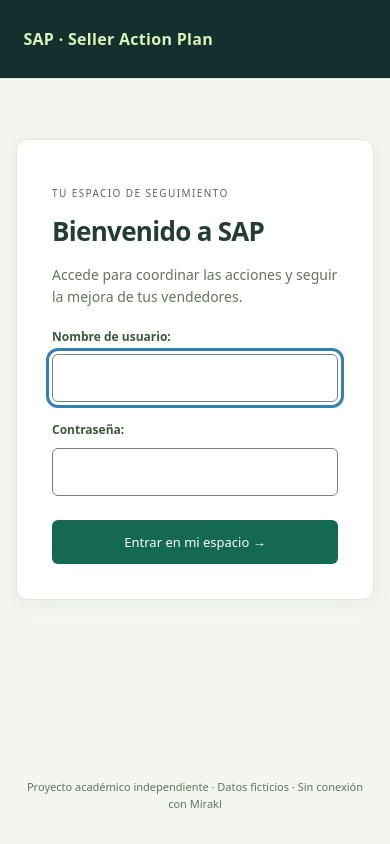
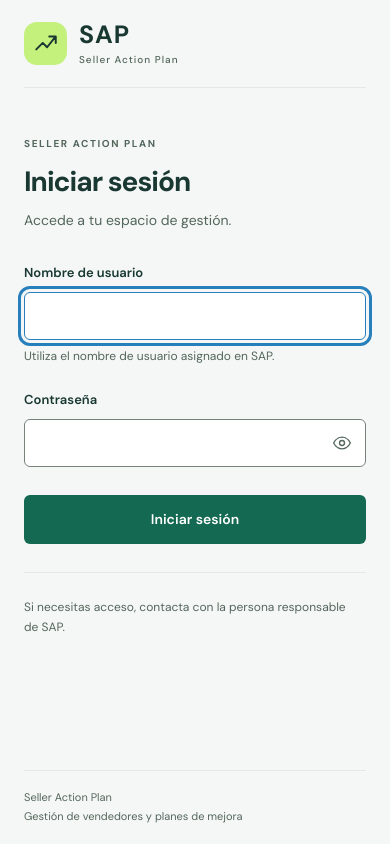
Before and after one commit to Pablorossl/Seller-Action-Plan-SAP-, a Django app: page /accounts/login/ in a window 390 px wide. Run offline with Django 5.2, Linux system fonts and the light colour scheme; parts of the project's set-up code (start-up, migrations or seed data) failed here and were passed over.

Commit message:
feat(auth): renovar interfaz de inicio de sesión
Rediseñar el login siguiendo la identidad visual de SAP.

Mejorar la experiencia de usuario y la adaptación responsive.

Optimizar formularios, validaciones y estados interactivos.

Mantener la integración con el sistema de autenticación existente.

```diff
--- /dev/null
+++ b/backend/sellers/static/sap/login.css
@@ -0,0 +1,206 @@
+@import url("https://fonts.googleapis.com/css2?family=DM+Sans:wght@400;450;500;550;600;650;700&display=swap");
+
+:root {
+  font-family: "DM Sans", ui-sans-serif, system-ui, -apple-system, BlinkMacSystemFont, "Segoe UI", sans-serif;
+  font-synthesis: none;
+  color: #183831;
+  background: #f5f7f6;
+  color-scheme: light;
+  --login-green: #146952;
+  --login-muted: #53665c;
+  --login-line: #e3e9e5;
+  --login-focus: #277fbc;
+}
+* { box-sizing: border-box; }
+body {
+  margin: 0;
+  min-width: 280px;
+  min-height: 100vh;
+  min-height: 100svh;
+  display: flex;
+  flex-direction: column;
+  font-size: 14px;
+  line-height: 1.6;
+}
+button, input { font: inherit; }
+button { cursor: pointer; touch-action: manipulation; }
+button, input { -webkit-tap-highlight-color: transparent; }
+button:focus-visible, input:focus-visible, a:focus-visible, [tabindex="-1"]:focus-visible {
+  outline: 3px solid var(--login-focus);
+  outline-offset: 3px;
+}
+[hidden] { display: none !important; }
+.login-header {
+  margin-inline: clamp(24px, 5vw, 80px);
+  min-height: 112px;
+  border-bottom: 1px solid var(--login-line);
+  display: flex;
+  align-items: center;
+  justify-content: space-between;
+  gap: 24px;
+}
+.login-brand { display: flex; align-items: center; gap: 12px; }
+.login-brand-mark {
+  width: 43px;
+  height: 43px;
+  border-radius: 13px;
+  display: grid;
+  place-items: center;
+  background: #c3f17c;
+}
+.login-brand-name { font-size: 25px; font-weight: 700; letter-spacing: 1px; line-height: 1; }
+.login-brand-name small {
+  display: block;
+  margin-top: 8px;
+  color: var(--login-muted);
+  font-size: 10px;
+  font-weight: 450;
+  letter-spacing: 1px;
+}
+.login-workspace { font-size: 12px; color: var(--login-muted); }
+.login-main {
+  flex: 1;
+  display: flex;
+  align-items: center;
+  justify-content: center;
+  padding: 64px 24px 80px;
+}
+.login-content { width: 100%; max-width: 384px; }
+.login-heading { margin-bottom: 32px; }
+.login-eyebrow {
+  margin: 0 0 12px;
+  font-size: 10px;
+  font-weight: 650;
+  letter-spacing: 1.6px;
+  color: var(--login-muted);
+}
+h1 { margin: 0 0 10px; font-size: 30px; font-weight: 650; line-height: 1.25; letter-spacing: -1px; }
+.login-heading > p:last-child { margin: 0; color: var(--login-muted); }
+.login-field + .login-field { margin-top: 24px; }
+.login-field label { display: block; margin-bottom: 8px; font-size: 13px; font-weight: 550; }
+.login-field input {
+  width: 100%;
+  min-width: 0;
+  height: 48px;
+  border: 1px solid #748278;
+  border-radius: 6px;
+  padding: 0 13px;
+  color: #183831;
+  background: #fff;
+  transition: border-color 140ms ease, background-color 140ms ease;
+  scroll-margin-block: 24px;
+}
+.login-field input:hover { border-color: var(--login-green); }
+.login-field input:focus { border-color: var(--login-focus); }
+.login-field input[aria-invalid="true"] { border-color: #ad382d; }
+.login-field input:read-only { background: #f0f3f1; }
+.login-hint { margin: 7px 0 0; font-size: 12px; color: var(--login-muted); }
+.login-password { position: relative; }
+.login-password input { padding-right: 52px; }
+.login-password-toggle {
+  position: absolute;
+  right: 3px;
+  top: 3px;
+  width: 42px;
+  height: 42px;
+  display: grid;
+  place-items: center;
+  border: 0;
+  border-radius: 4px;
+  background: transparent;
+  color: var(--login-muted);
+  transition: color 140ms ease, background-color 140ms ease;
+}
+.login-password-toggle:hover { background: #f0f3f1; color: #183831; }
+.login-password-toggle:focus-visible { outline-offset: -2px; }
+.login-eye-slash { display: none; }
+.login-password-toggle[aria-pressed="true"] .login-eye-slash { display: block; }
+.login-submit {
+  width: 100%;
+  min-height: 48px;
+  margin-top: 28px;
+  padding: 12px 16px;
+  display: flex;
+  justify-content: center;
+  align-items: center;
+  gap: 10px;
+  border: 1px solid transparent;
+  border-radius: 6px;
+  background: var(--login-green);
+  color: white;
+  font-weight: 550;
+  transition: background-color 140ms ease;
+}
+.login-submit:hover { background: #10563f; }
+.login-submit:active { background: #183831; }
+.login-return { text-decoration: none; }
+.login-submit:disabled { background: #426e5f; cursor: wait; }
+.login-password-toggle:disabled { color: #748278; cursor: wait; }
+.login-spinner {
+  width: 16px;
+  height: 16px;
+  border: 2px solid #ffffff60;
+  border-top-color: #fff;
+  border-radius: 50%;
+  animation: login-spin 700ms linear infinite;
+}
+@keyframes login-spin { to { transform: rotate(360deg); } }
+.login-help {
+  margin: 28px 0 0;
+  padding-top: 24px;
+  border-top: 1px solid var(--login-line);
+  color: var(--login-muted);
+  font-size: 12px;
+  line-height: 1.7;
+  text-wrap: pretty;
+}
+.login-error {
+  margin-bottom: 24px;
+  padding: 12px 14px;
+  border: 1px solid #edc7b8;
+  border-radius: 6px;
+  background: #fff1eb;
+  color: #99432c;
+  font-size: 13px;
+  overflow-wrap: anywhere;
+}
+.login-error p, .login-field-error p { margin: 0; }
+.login-error p + p { margin-top: 8px; }
+.login-field-error { margin-top: 7px; color: #99432c; font-size: 12px; }
+.login-footer {
+  margin-inline: clamp(24px, 5vw, 80px);
+  padding-block: 22px;
+  border-top: 1px solid var(--login-line);
+  display: flex;
+  justify-content: space-between;
+  gap: 16px;
+  color: var(--login-muted);
+  font-size: 11px;
+}
+.sr-only {
+  position: absolute;
+  width: 1px;
+  height: 1px;
+  padding: 0;
+  overflow: hidden;
+  clip-path: inset(50%);
+  white-space: nowrap;
+}
+@media (min-width: 1800px) {
+  .login-header, .login-footer { width: 1280px; margin-inline: auto; }
+}
+@media (max-width: 600px) {
+  .login-header { min-height: 88px; }
+  .login-workspace { display: none; }
+  .login-main { align-items: flex-start; padding: 48px 24px 56px; }
+  h1 { font-size: 28px; }
+  .login-field input { font-size: 16px; } /* Avoid zooming the viewport on iOS. */
+  .login-footer { flex-direction: column; gap: 2px; padding-block: 18px; }
+}
+@media (max-height: 650px) and (min-width: 601px) {
+  .login-header { min-height: 88px; }
+  .login-main { padding-block: 40px; }
+}
+@media (prefers-reduced-motion: reduce) {
+  *, *::before, *::after { animation: none !important; transition: none !important; }
+}
--- /dev/null
+++ b/backend/sellers/static/sap/login.js
@@ -0,0 +1,107 @@
+/* Progressive enhancement of Django's LoginView. The native POST also works
+   without JavaScript; validation, CSRF, sessions and redirects stay on the server. */
+function enhanceLogin(form) {
+  const password = form.elements.password;
+  const username = form.elements.username;
+  const toggle = form.querySelector('.login-password-toggle');
+  const submit = form.querySelector('.login-submit');
+  const label = form.querySelector('.login-submit-label');
+  const spinner = form.querySelector('.login-spinner');
+  const status = form.querySelector('.login-status');
+  const errors = form.querySelector('#login-errors');
+  const capsLock = form.querySelector('#caps-lock');
+  let pending = false;
+
+  toggle.hidden = false;
+  toggle.addEventListener('click', () => {
+    const visible = password.type === 'password';
+    password.type = visible ? 'text' : 'password';
+    toggle.setAttribute('aria-pressed', String(visible));
+    toggle.setAttribute('aria-label', visible ? 'Ocultar contraseña' : 'Mostrar contraseña');
+  });
+  const checkCapsLock = (event) => { capsLock.hidden = !event.getModifierState('CapsLock'); };
+  password.addEventListener('keydown', checkCapsLock);
+  password.addEventListener('keyup', checkCapsLock);
+  password.addEventListener('blur', () => { capsLock.hidden = true; });
+
+  function setPending(value) {
+    pending = value;
+    form.setAttribute('aria-busy', String(value));
+    submit.disabled = value;
+    toggle.disabled = value;
+    username.readOnly = value;
+    password.readOnly = value;
+    spinner.hidden = !value;
+    label.textContent = value ? 'Iniciando sesión…' : 'Iniciar sesión';
+    status.textContent = value ? 'Comprobando credenciales.' : '';
+  }
+
+  function showError(message) {
+    const paragraph = document.createElement('p');
+    paragraph.textContent = message;
+    errors.replaceChildren(paragraph);
+    errors.hidden = false;
+    errors.focus();
+  }
+
+  if (!errors.hidden) errors.focus();
+  else form.querySelector('[aria-invalid="true"]')?.focus();
+
+  if (!window.fetch || !window.AbortController) return;
+  form.addEventListener('submit', async (event) => {
+    event.preventDefault();
+    if (pending) return;
+    const data = new FormData(form);
+    const controller = new AbortController();
+    const timeout = window.setTimeout(() => controller.abort(), 30000);
+    setPending(true);
+    errors.hidden = true;
+    try {
+      const response = await fetch(form.action, {
+        method: 'POST', body: data, credentials: 'same-origin',
+        mode: 'same-origin', signal: controller.signal,
+      });
+      if (response.redirected) {
+        // Fetch removes URL fragments. Restore a requested fragment only when
+        // its origin, path and query match LoginView's validated destination.
+        const destination = new URL(response.url);
+        try {
+          const next = new URL(form.elements.next.value, window.location.href);
+          if (next.origin === destination.origin && next.pathname === destination.pathname &&
+              next.search === destination.search) destination.hash = next.hash;
+        } catch { /* A malformed `next` leaves Django's destination intact. */ }
+        window.location.assign(destination.href);
+        return;
+      }
+      if (response.status === 429) {
+        showError('Demasiados intentos de acceso. Espera 15 minutos antes de volver a intentarlo.');
+        return;
+      }
+      if (response.status === 403) {
+        showError('No se ha podido verificar la solicitud. Recarga esta página y vuelve a intentarlo.');
+        return;
+      }
+      if (!response.ok) {
+        showError('SAP no está disponible en este momento. Inténtalo de nuevo en unos instantes.');
+        return;
+      }
+      const result = new DOMParser().parseFromString(await response.text(), 'text/html');
+      const nextForm = result.querySelector('#login-form');
+      if (!nextForm || !nextForm.querySelector('[aria-invalid="true"]')) {
+        showError('No se ha podido completar el acceso. Recarga esta página y vuelve a intentarlo.');
+        return;
+      }
+      // Keep Django's bound form: field errors, cleared password and CSRF token.
+      form.replaceWith(nextForm);
+      enhanceLogin(nextForm);
+    } catch {
+      showError('No se ha podido conectar con SAP. Comprueba tu conexión e inténtalo de nuevo.');
+    } finally {
+      window.clearTimeout(timeout);
+      setPending(false);
+    }
+  });
+}
+
+const loginForm = document.querySelector('#login-form');
+if (loginForm) enhanceLogin(loginForm);
--- a/backend/templates/base.html
+++ b/backend/templates/base.html
@@ -1,12 +1,14 @@
 {% load static %}
 <!doctype html>
 <html lang="es">
-<head><meta charset="utf-8"><meta name="viewport" content="width=device-width, initial-scale=1"><title>{% block title %}Seller Action Plan{% endblock %}</title><link rel="stylesheet" href="{% static 'sap/auth.css' %}">
+<head><meta charset="utf-8"><meta name="viewport" content="width=device-width, initial-scale=1"><title>{% block title %}Seller Action Plan{% endblock %}</title>{% block styles %}<link rel="stylesheet" href="{% static 'sap/auth.css' %}">{% endblock %}
 {% include "includes/favicon.html" %}
 </head>
 <body>
+{% block body %}
 <header><a href="/dashboard/">SAP · Seller Action Plan</a></header>
 <main>{% block content %}{% endblock %}</main>
 <footer><p>Proyecto académico independiente · Datos ficticios · Sin conexión con Mirakl</p></footer>
+{% endblock %}
 </body>
 </html>
--- a/backend/templates/registration/login.html
+++ b/backend/templates/registration/login.html
@@ -1,8 +1,77 @@
 {% extends "base.html" %}
-{% block title %}Acceso · Seller Action Plan{% endblock %}
-{% block content %}
-<p class="auth-eyebrow">TU ESPACIO DE SEGUIMIENTO</p>
-<h1>Bienvenido a SAP</h1>
-<p>Accede para coordinar las acciones y seguir la mejora de tus vendedores.</p>
-<form method="post">{% csrf_token %}{{ form.as_p }}<input type="hidden" name="next" value="{{ next }}"><button type="submit">Entrar en mi espacio →</button></form>
+{% load static %}
+{% block title %}Iniciar sesión · Seller Action Plan{% endblock %}
+{% block styles %}
+<link rel="stylesheet" href="{% static 'sap/login.css' %}">
+<script src="{% static 'sap/login.js' %}" defer></script>
 {% endblock %}
+{% block body %}
+<header class="login-header">
+  <div class="login-brand">
+    <span class="login-brand-mark" aria-hidden="true">
+      <svg width="26" height="26" viewBox="0 0 24 24" fill="none" stroke="currentColor" stroke-width="1.8" stroke-linecap="round" stroke-linejoin="round"><path d="m3 17 6-6 4 4 8-10M15 5h6v6"/></svg>
+    </span>
+    <span class="login-brand-name">SAP<small>Seller Action Plan</small></span>
+  </div>
+  <span class="login-workspace">Marketplace workspace</span>
+</header>
+
+<main class="login-main">
+  <section class="login-content" aria-labelledby="login-title">
+    {% block login_content %}
+    <div class="login-heading">
+      <p class="login-eyebrow">SELLER ACTION PLAN</p>
+      <h1 id="login-title">Iniciar sesión</h1>
+      <p>Accede a tu espacio de gestión.</p>
+    </div>
+
+    <form id="login-form" method="post" action="{{ request.get_full_path }}">
+      {% csrf_token %}
+      <input type="hidden" name="next" value="{{ next }}">
+      <div id="login-errors" class="login-error" role="alert" tabindex="-1"{% if not form.non_field_errors %} hidden{% endif %}>
+        {% if form.non_field_errors %}<p>El usuario o la contraseña no son correctos.</p>{% endif %}
+      </div>
+
+      <div class="login-field">
+        <label for="id_username">Nombre de usuario</label>
+        <input id="id_username" name="username" type="text" value="{{ form.username.value|default_if_none:'' }}"
+          autocomplete="username" autocapitalize="none" spellcheck="false" required
+          maxlength="{{ form.username.field.widget.attrs.maxlength }}"
+          aria-describedby="username-hint{% if form.username.errors %} username-errors{% endif %}{% if form.non_field_errors %} login-errors{% endif %}"
+          {% if form.username.errors or form.non_field_errors %}aria-invalid="true"{% endif %}
+          {% if not form.errors %}autofocus{% endif %}>
+        <p id="username-hint" class="login-hint">Utiliza el nombre de usuario asignado en SAP.</p>
+        {% if form.username.errors %}<div id="username-errors" class="login-field-error">{% for error in form.username.errors %}<p>{{ error }}</p>{% endfor %}</div>{% endif %}
+      </div>
+
+      <div class="login-field">
+        <label for="id_password">Contraseña</label>
+        <div class="login-password">
+          <input id="id_password" name="password" type="password" autocomplete="current-password" required
+            {% if form.password.errors or form.non_field_errors %}aria-invalid="true"{% endif %}
+            {% if form.password.errors or form.non_field_errors %}aria-describedby="{% if form.password.errors %}password-errors {% endif %}{% if form.non_field_errors %}login-errors{% endif %}"{% endif %}>
+          <button class="login-password-toggle" type="button" aria-label="Mostrar contraseña" aria-controls="id_password" aria-pressed="false" hidden>
+            <svg width="20" height="20" viewBox="0 0 24 24" fill="none" stroke="currentColor" stroke-width="1.6" stroke-linecap="round" stroke-linejoin="round" aria-hidden="true"><path d="M2 12s3.5-7 10-7 10 7 10 7-3.5 7-10 7S2 12 2 12Z"/><circle cx="12" cy="12" r="3"/><path class="login-eye-slash" d="m3 3 18 18"/></svg>
+          </button>
+        </div>
+        <p id="caps-lock" class="login-hint" role="status" hidden>Bloqueo de mayúsculas activado.</p>
+        {% if form.password.errors %}<div id="password-errors" class="login-field-error">{% for error in form.password.errors %}<p>{{ error }}</p>{% endfor %}</div>{% endif %}
+      </div>
+
+      <button class="login-submit" type="submit">
+        <span class="login-spinner" aria-hidden="true" hidden></span>
+        <span class="login-submit-label">Iniciar sesión</span>
+      </button>
+      <p class="login-status sr-only" role="status" aria-live="polite"></p>
+    </form>
+
+    <p class="login-help">Si necesitas acceso, contacta con la persona responsable de SAP.</p>
+    {% endblock %}
+  </section>
+</main>
+
+<footer class="login-footer">
+  <span>Seller Action Plan</span>
+  <span>Gestión de vendedores y planes de mejora</span>
+</footer>
+{% endblock %}
--- a/scripts/verify_accessibility.py
+++ b/scripts/verify_accessibility.py
@@ -80,8 +80,8 @@ def keyboard_flow(*,base,username,password,artifacts,local_tls=False,strict=True
             page.wait_for_load_state('networkidle')
         page.goto(base+'/accounts/login/')
         type_text(page.get_by_label('Nombre de usuario'),username)
-        type_text(page.get_by_label('Contraseña'),password)
-        activate(page.get_by_role('button',name='Entrar en mi espacio'))
+        type_text(page.get_by_label('Contraseña', exact=True),password)
+        activate(page.get_by_role('button',name='Iniciar sesión'))
         expect(page.get_by_role('heading',name='Prioridades de la semana')).to_be_visible()
         scan('dashboard')
         activate(page.get_by_role('link',name='Vendedores',exact=True))
--- a/scripts/verify_contrast.py
+++ b/scripts/verify_contrast.py
@@ -39,8 +39,8 @@ def contrast_flow(*,base,username,password,artifacts,local_tls=False,strict=True
         context=browser.new_context(ignore_https_errors=local_tls,locale='es-ES',viewport={'width':1440,'height':900})
         page=context.new_page();page.on('pageerror',lambda e:errors.append(str(e)))
         page.goto(base+'/accounts/login/')
-        page.get_by_label('Nombre de usuario').fill(username);page.get_by_label('Contraseña').fill(password)
-        page.get_by_role('button',name='Entrar en mi espacio').click()
+        page.get_by_label('Nombre de usuario').fill(username);page.get_by_label('Contraseña', exact=True).fill(password)
+        page.get_by_role('button',name='Iniciar sesión').click()
         expect(page.get_by_role('heading',name='Prioridades de la semana')).to_be_visible()
         plans=context.request.get(base+'/api/plans/').json()['results']
         good=next(p for p in plans if p['status']=='closed' and p['closure_evaluation'].get('result')=='achieved')
--- a/scripts/verify_responsive.py
+++ b/scripts/verify_responsive.py
@@ -46,8 +46,8 @@ def responsive_flow(*, base, username, password, artifacts, local_tls=False, str
         page.on('pageerror', lambda e: errors.append(str(e)))
         page.goto(base + '/accounts/login/')
         page.get_by_label('Nombre de usuario').fill(username)
-        page.get_by_label('Contraseña').fill(password)
-        page.get_by_role('button', name='Entrar en mi espacio').click()
+        page.get_by_label('Contraseña', exact=True).fill(password)
+        page.get_by_role('button', name='Iniciar sesión').click()
         expect(page.get_by_role('heading', name='Prioridades de la semana')).to_be_visible()
         sellers = context.request.get(base + '/api/sellers/').json()['results']
         seller = next(s for s in sellers if s['reference'] == 'SAP-EVAL-ACTIVO')
--- a/scripts/verify_screen_polish.py
+++ b/scripts/verify_screen_polish.py
@@ -26,8 +26,8 @@ def screen_flow(*, base, username, password, artifacts, local_tls=False, strict=
         page.on('pageerror', lambda error: errors.append(str(error)))
         page.goto(base + '/accounts/login/')
         page.get_by_label('Nombre de usuario').fill(username)
-        page.get_by_label('Contraseña').fill(password)
-        page.get_by_role('button', name='Entrar en mi espacio').click()
+        page.get_by_label('Contraseña', exact=True).fill(password)
+        page.get_by_role('button', name='Iniciar sesión').click()
         expect(page.get_by_role('heading', name='Prioridades de la semana')).to_be_visible()
         user = context.request.get(base + '/api/workspace/').json()
 
--- a/scripts/verify_unsaved_changes.py
+++ b/scripts/verify_unsaved_changes.py
@@ -50,8 +50,8 @@ def navigation_flow(**args):
             return page.get_by_role('link', name='Volver al plan', exact=False)
         page.goto(base + '/accounts/login/')
         page.get_by_label('Nombre de usuario').fill(args['username'])
-        page.get_by_label('Contraseña').fill(args['password'])
-        page.get_by_role('button', name='Entrar en mi espacio').click()
+        page.get_by_label('Contraseña', exact=True).fill(args['password'])
+        page.get_by_role('button', name='Iniciar sesión').click()
         expect(page.get_by_role('heading', name='Prioridades de la semana')).to_be_visible()
         sellers = context.request.get(base + '/api/sellers/?search=' + args['seller_reference']).json()['results']
         seller = next(s for s in sellers if s['reference'] == args['seller_reference'])
@@ -299,7 +299,7 @@ def navigation_flow(**args):
         expect(page.get_by_label('Título del plan')).to_have_value('Edición antes de salir de sesión')
         page.get_by_role('button', name='Cerrar sesión').click()
         discard()
-        expect(page.get_by_role('button', name='Entrar en mi espacio')).to_be_visible()
+        expect(page.get_by_role('button', name='Iniciar sesión')).to_be_visible()
         assert native == ['beforeunload'], native
         check('Cerrar sesión: continuar conserva; descartar envía logout con CSRF sin doble advertencia')
         assert not errors, errors
--- a/scripts/verify_visual_system.py
+++ b/scripts/verify_visual_system.py
@@ -40,8 +40,8 @@ def visual_flow(*, base, username, password, artifacts, local_tls=False, strict=
         page.on('pageerror', lambda error: errors.append(str(error)))
         page.goto(base + '/accounts/login/')
         page.get_by_label('Nombre de usuario').fill(username)
-        page.get_by_label('Contraseña').fill(password)
-        page.get_by_role('button', name='Entrar en mi espacio').click()
+        page.get_by_label('Contraseña', exact=True).fill(password)
+        page.get_by_role('button', name='Iniciar sesión').click()
         expect(page.get_by_role('heading', name='Prioridades de la semana')).to_be_visible()
         plans = context.request.get(base + '/api/plans/').json()['results']
         active = next(plan for plan in plans if plan['status'] == 'in_progress')
```
Also changed, not shown: backend/templates/registration/locked_out.html (+10 -5 lines), scripts/verify_browser.py (+6 -6 lines), scripts/verify_login.py (added, +277 -0 lines), scripts/verify_phase2_browser.py (+4 -4 lines), scripts/verify_ux_closure.py (+4 -4 lines).
